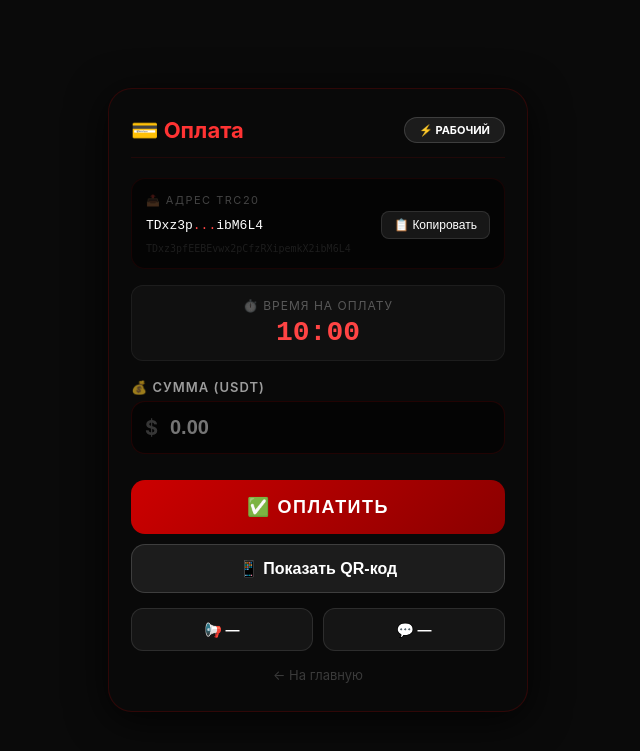
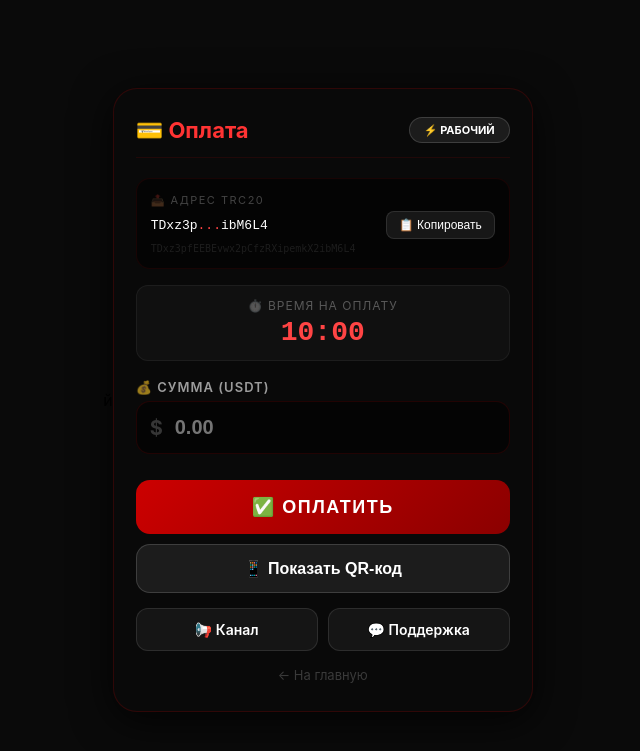
Before and after one commit to kivails/bot1, a FastAPI app: page /deposit in a window 1280 px wide. Shown: the top 751 px of the page, without its empty margins (322-962 px from the left). Run offline with FastAPI, Linux system fonts and the light colour scheme.

Commit message:
Update deposit.html

```diff
--- a/templates/deposit.html
+++ b/templates/deposit.html
@@ -1,4 +1,4 @@
-<!DOCTYPE html>
+й<!DOCTYPE html>
 <html>
 <head>
     <meta charset="UTF-8">
@@ -392,9 +392,13 @@
 
         <!-- Социальные кнопки -->
         <div class="social-buttons">
-            <span class="social-btn">📢 —</span>
-            <span class="social-btn">💬 —</span>
-        </div>
+    <a href="https://t.me/paydaysteam" target="_blank" class="social-btn telegram">
+        📢 Канал
+    </a>
+    <a href="https://t.me/paydayteamlead" target="_blank" class="social-btn support">
+        💬 Поддержка
+    </a>
+</div>
 
         <a href="/" class="back-link">← На главную</a>
     </div>
```
